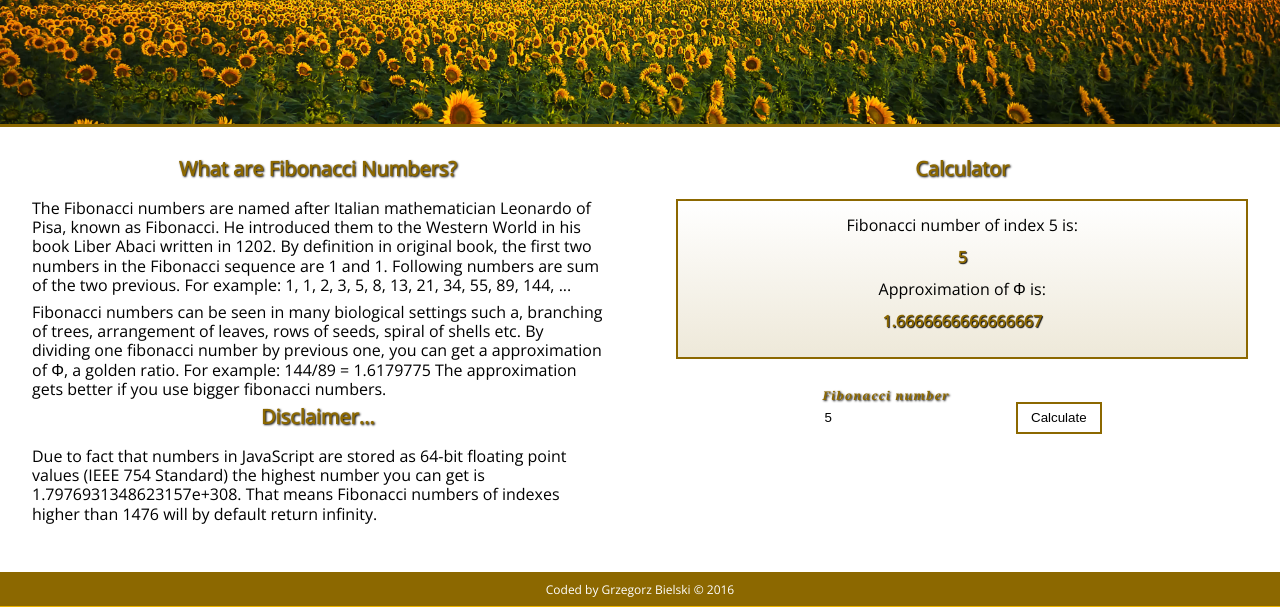
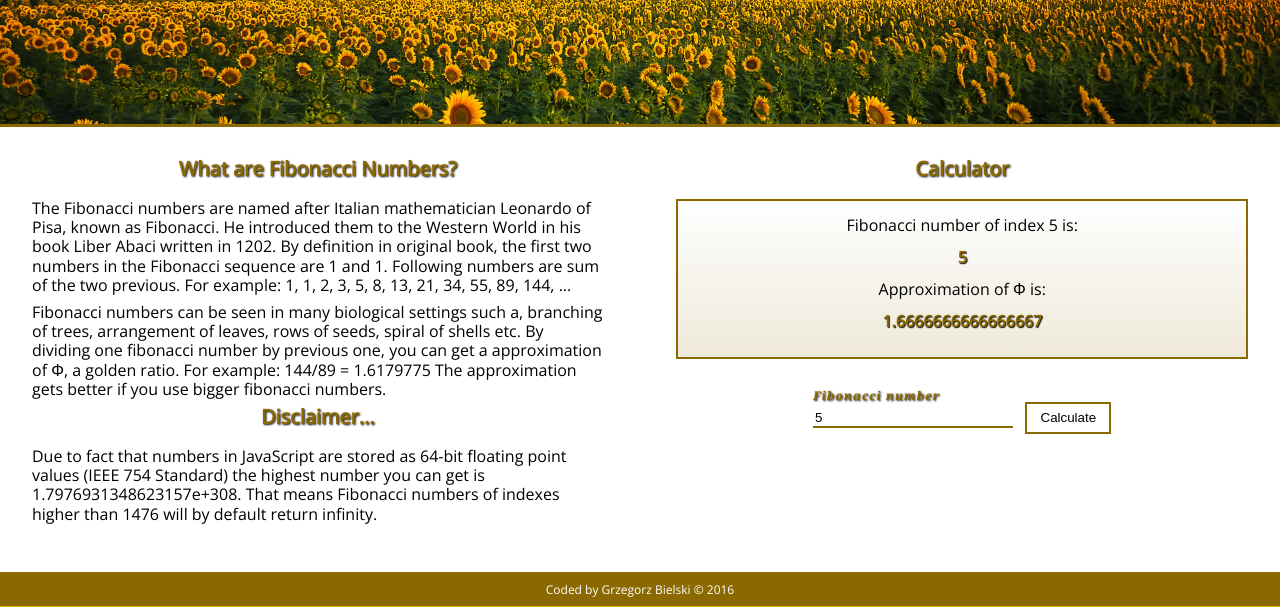
Before and after one commit to Pesiok/fib-calculator, a plain HTML site: page index.html in a window 1280 px wide. Both pictures are taken after typing "5" into the empty fields and a click on the button "Calculate". Shown: the part 193-800 px from the top of the page. Drawn offline with nearby package versions, Linux system fonts and the light colour scheme.

Commit message:
Prob. final refactor
Some changes in JS code, added improved input.

```diff
--- a/css/style.css
+++ b/css/style.css
@@ -92,7 +92,9 @@ body:after {
   outline-color: #302400;
 }
 .calc-div input[type="number"] {
+  width: 15em;
   border: none;
+  border-bottom: solid 0.15em #8C6800;
 }
 .calc-div button:active {
   color: #FFFFFF;
--- a/js/main.js
+++ b/js/main.js
@@ -4,8 +4,8 @@
     function labelHolder() {
         var input = document.querySelector(".calc-div .input-group input");
 
-        input.addEventListener("blur", function(event){
-        if(this.value === "") {
+        input.addEventListener("blur", function(){
+        if (!this.value) {
           this.classList.remove("has-value");
         } else {
           this.classList.add("has-value");
@@ -20,23 +20,23 @@
              //fibMemo(fib number index from 0,
              // fib number for previous index,
              // fib numer for pre-previous index)
-                return (i == n) ? (pre + pre2) : fibMemo(i+1, pre + pre2, pre);
+                return (i === n) ? (pre + pre2) : fibMemo(i+1, pre + pre2, pre);
             }
-        return (n == 1 | n == 2) ? 1 : fibMemo(3, 1, 1);
+        return (n === 1 || n === 2) ? 1 : fibMemo(3, 1, 1);
     }
     function parseInput(n) {
-        return (isNaN(n) === true || n < 1 || n > 1476 ) ? false : parseInt(n, 10);
+        return (isNaN(n) || n < 1 || n > 1476 ) ? false : parseInt(n, 10);
     }
     function displayResults(nr, prevNr, input) {
         var outputTag = document.getElementById("result");
 
-        if (nr === undefined) {
+        if (!nr) {
             outputTag.innerHTML = "<span class='result'>Incorrect value.</span><br> Type in number from 1 to 1476.";
         } else {
             outputTag.innerHTML = "Fibonacci number of index " + input.value +
                 " is: <br><br><span class='result'> " + nr + "</span><br><br>" +
                 "Approximation of &Phi; is: <br><br><span class='result'> " +
-                (nr/prevNr) + "</span>";
+                (nr / prevNr) + "</span>";
         }
     }
     function fibCalcInit() {
@@ -47,13 +47,13 @@
             //Input validation
             var outcome = parseInput(input.value);
 
-            if(outcome == false) {
+            if (!outcome) {
                 //In case of inappropriate input
                 displayResults();
             } else {
                 //Proper input
                 var number = fib(outcome);
-                var prevNumber = (outcome == 1) ? 1 : fib(outcome - 1);
+                var prevNumber = (outcome === 1) ? 1 : fib(outcome - 1);
 
                 displayResults(number, prevNumber, input);
             }
```
